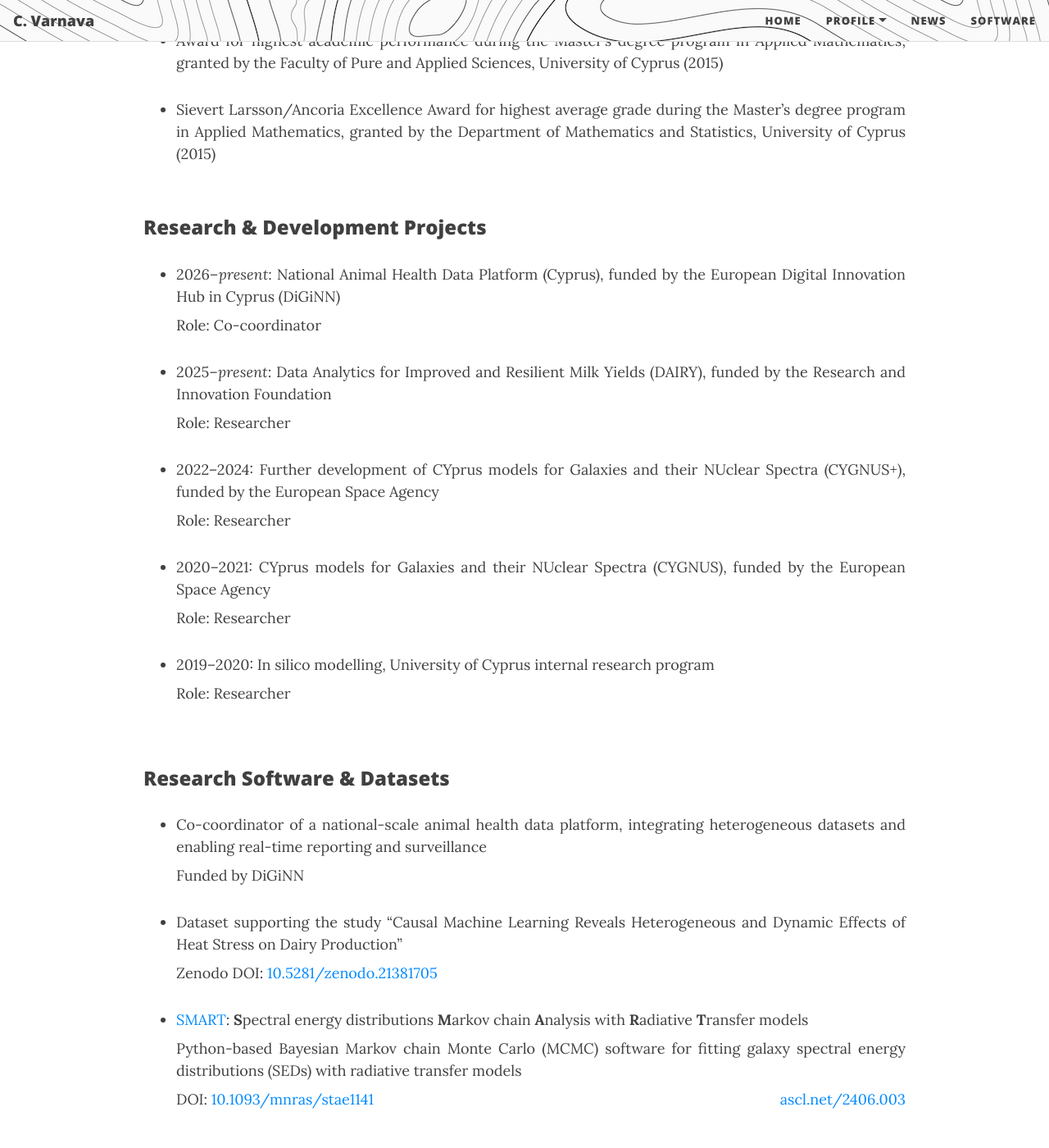
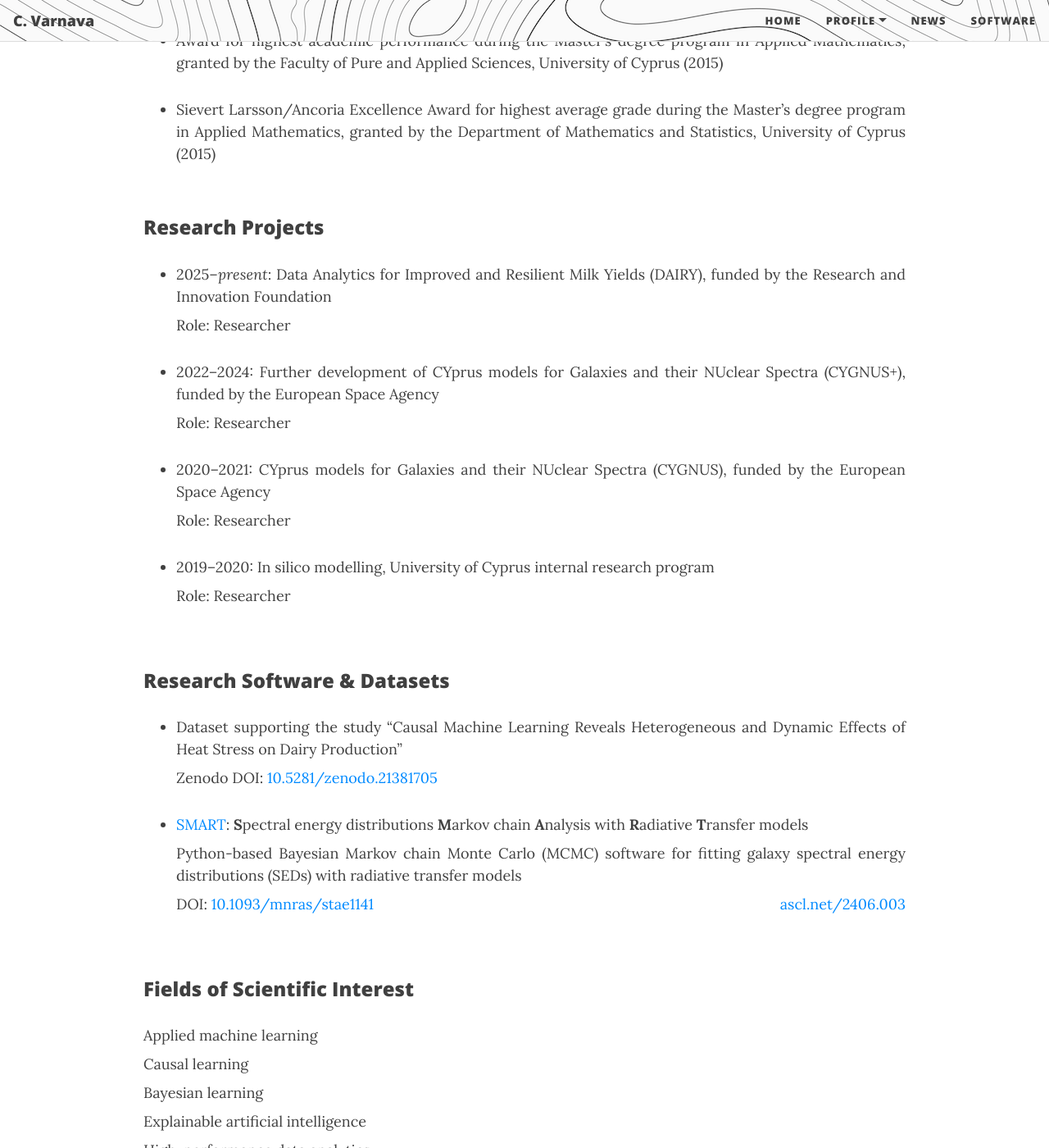
Before and after one commit to ch-var/ch-var.github.io, a Jekyll site: the page built from CV.html, in a window 1280 px wide and 1400 px high, scrolled down 1748 px. Shown: the whole window at 82% size. Built offline with Jekyll 4.4.1, drawn with Linux system fonts in a browser that asks for light colours; formulas are drawn with MathJax 3.

Commit message:
Update CV.html

```diff
--- a/CV.html
+++ b/CV.html
@@ -63,11 +63,8 @@
 <li class="responsive-margin">Sievert Larsson/Ancoria Excellence Award for highest average grade during the Master’s degree program in Applied Mathematics, granted by the Department of Mathematics and Statistics, University of Cyprus (2015)</li>
 </ul>
 <br>
-<p style="font-family: var(--header-font); font-weight: 800; line-height: 1.1; font-size: 1.5rem; margin-top: 1.25rem;">Research & Development Projects</p>
+<p style="font-family: var(--header-font); font-weight: 800; line-height: 1.1; font-size: 1.5rem; margin-top: 1.25rem;">Research Projects</p>
 <ul>
-<li class="responsive-margin" style="margin-bottom: 8px;">2026–<i>present</i>: National Animal Health Data Platform (Cyprus), funded by the European Digital Innovation Hub in Cyprus (DiGiNN)</li>
-<p align='justify' class="responsive-margin" style="margin-top: 8px;">Role: Co-coordinator</p>
-<p></p>
 <li class="responsive-margin" style="margin-bottom: 8px;">2025–<i>present</i>: Data Analytics for Improved and Resilient Milk Yields (DAIRY), funded by the Research and Innovation Foundation</li>
 <p align='justify' class="responsive-margin" style="margin-top: 8px;">Role: Researcher</p>
 <p></p>
@@ -82,9 +79,6 @@
 <br>
 <p style="font-family: var(--header-font); font-weight: 800; line-height: 1.1; font-size: 1.5rem; margin-top: 1.25rem;">Research Software & Datasets </p>
 <ul>
-<li class="responsive-margin">Co-coordinator of a national-scale animal health data platform, integrating heterogeneous datasets and enabling real-time reporting and surveillance</li>
-<p align='justify' class="responsive-margin" style="margin-bottom: 8px; margin-top: 8px;">Funded by DiGiNN</p>
-<p></p>
 <li class="responsive-margin">Dataset supporting the study “Causal Machine Learning Reveals Heterogeneous and Dynamic Effects of Heat Stress on Dairy Production”</li>
 <p align='justify' class="responsive-margin" style="margin-bottom: 8px; margin-top: 8px;">Zenodo DOI: <a href="https://doi.org/10.5281/zenodo.21381705">10.5281/zenodo.21381705</a></p>
 <p></p>
```
